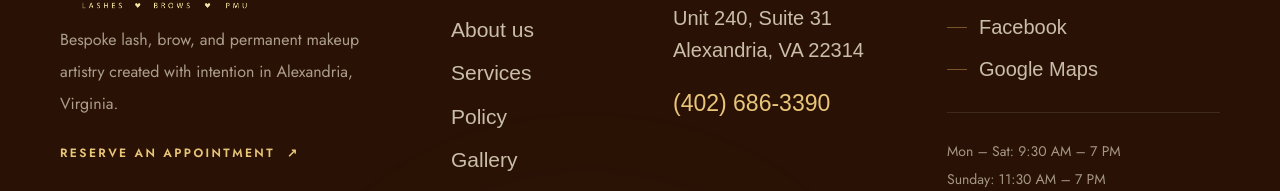
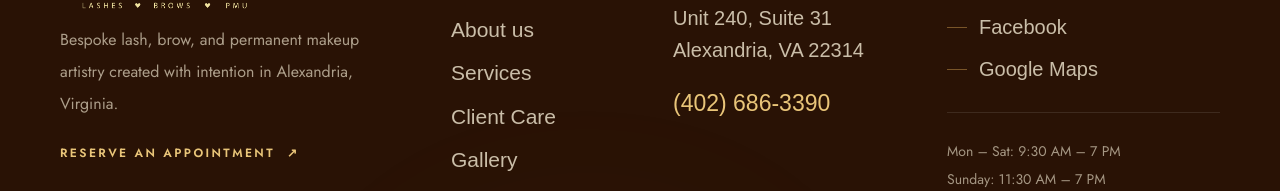
Before and after one commit to Hieng55/candicelash, a Next.js app: page /policy in a window 1280 px wide. Shown: the part 2215-2406 px from the top of the page. Built offline with nearby package versions, Linux system fonts and the light colour scheme; a web font is replaced by a local one.

Commit message:
Rename policy page to client care

```diff
--- a/app/policy/page.js
+++ b/app/policy/page.js
@@ -2,11 +2,11 @@ import Policy from "@/components/Policy";
 import SectionPage from "@/components/SectionPage";
 
 export const metadata = {
-  title: "PMU & Lash Care Policy",
+  title: "Client Care",
   description: "Review permanent makeup pre-care and lash extension pre-care and aftercare instructions from Candice Lash & Brows in Alexandria, Virginia.",
   alternates: { canonical: "/policy/" },
   openGraph: {
-    title: "PMU & Lash Care Policy",
+    title: "Client Care",
     description: "Prepare for your PMU or lash appointment and protect your results with our care guidance.",
     url: "/policy/",
     images: ["/opengraph-image.jpg"],
@@ -15,7 +15,7 @@ export const metadata = {
 
 export default function PolicyPage() {
   return (
-    <SectionPage title="PMU and Lash Care Policy">
+    <SectionPage title="Client Care">
       <Policy />
     </SectionPage>
   );
--- a/components/Footer.js
+++ b/components/Footer.js
@@ -5,7 +5,7 @@ const pageLinks = [
   ["Home", "/"],
   ["About us", "/about"],
   ["Services", "/services"],
-  ["Policy", "/policy"],
+  ["Client Care", "/policy"],
   ["Gallery", "/gallery"],
   ["Reviews", "/reviews"],
   ["Contact", "/contact"],
--- a/components/Header.js
+++ b/components/Header.js
@@ -12,7 +12,7 @@ const leftNavigation = [
   { label: "Home", href: "/" },
   { label: "About us", href: "/about" },
   { label: "Services", href: "/services" },
-  { label: "Policy", href: "/policy" },
+  { label: "Client Care", href: "/policy" },
 ];
 
 const rightNavigation = [
```
Also changed, not shown: 16 other files (tests, documents, lock files or other folders).
